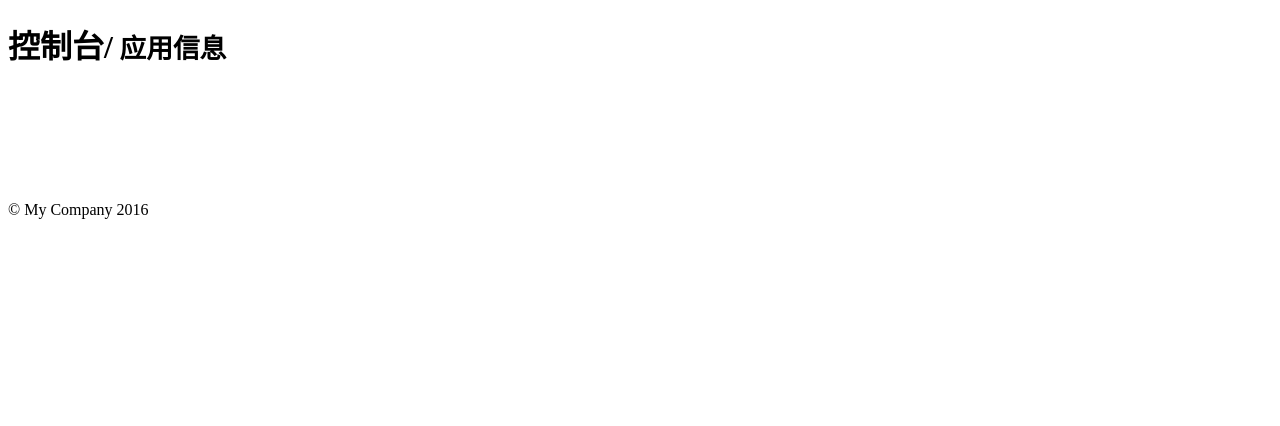
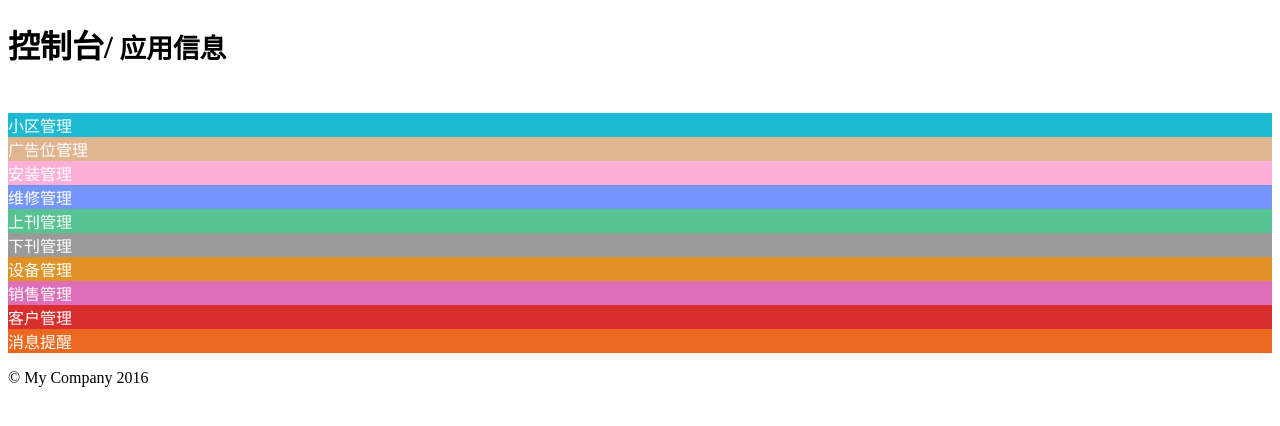
Before and after one commit to longfeet/hello, a Yii app: template modules/admin/views/index/index.php in a window 1280 px wide. Shown: the top 426 px of the page. Run offline with PHP 8.4 and a stand-in for Yii, Linux system fonts and the light colour scheme; the template is opened without the code that fills it, so the values that code supplies are empty; some libraries are stand-ins or nearby versions.

Commit message:
图形化首页

```diff
--- a/modules/admin/views/index/index.php
+++ b/modules/admin/views/index/index.php
@@ -17,40 +17,104 @@
                     <i class="fa fa-bar-chart-o fa-5x"></i>
                 </div>
                 <div class="panel-footer back-footer-green">
-                    <a href="/admin/community/manager" style="color: #FFFFFF;text-decoration:none;">小区管理</a>
+                    <a href="/admin/community/manager" style="color: #FFFFFF;text-decoration:none;">图形化界面测试</a>
                 </div>
             </div>
         </div>
+
+
         <div class="col-md-3 col-sm-12 col-xs-12">
-            <div class="panel panel-primary text-center no-boder bg-color-blue">
-                <div class="panel-body">
-                    <i class="fa fa-shopping-cart fa-5x"></i>
+            <div class="panel panel-primary text-center no-boder bg-color-brown">
+                <div class="picCommunity">
                 </div>
-                <div class="panel-footer back-footer-blue">
-                    <a href="/admin/model/manager" style="color: #FFFFFF;text-decoration:none;">设备管理</a>
-                </div>
-            </div>
-        </div>
-        <div class="col-md-3 col-sm-12 col-xs-12">
-            <div class="panel panel-primary text-center no-boder bg-color-red">
-                <div class="panel-body">
-                    <i class="fa fa fa-comments fa-5x"></i>
-                </div>
-                <div class="panel-footer back-footer-red">
-                    <a href="/admin/message/messagemanager" style="color: #FFFFFF;text-decoration:none;">消息提醒</a>
+                <div class="panel-footer back-footer-brown" style="background-color:#1DB8D1;">
+                    <a href="/admin/user/staffmanager" style="color: #FFFFFF;text-decoration:none;">小区管理</a>
                 </div>
             </div>
         </div>
         <div class="col-md-3 col-sm-12 col-xs-12">
             <div class="panel panel-primary text-center no-boder bg-color-brown">
-                <div class="panel-body">
-                    <i class="fa fa-users fa-5x"></i>
+                <div class="picAdv">
                 </div>
-                <div class="panel-footer back-footer-brown">
+                <div class="panel-footer back-footer-brown" style="background-color:#DFB48E;">
+                    <a href="/admin/user/staffmanager" style="color: #FFFFFF;text-decoration:none;">广告位管理</a>
+                </div>
+            </div>
+        </div>
+        <div class="col-md-3 col-sm-12 col-xs-12">
+            <div class="panel panel-primary text-center no-boder bg-color-brown">
+                <div class="picInstall">
+                </div>
+                <div class="panel-footer back-footer-brown" style="background-color:#FDAFD9;">
+                    <a href="/admin/user/staffmanager" style="color: #FFFFFF;text-decoration:none;">安装管理</a>
+                </div>
+            </div>
+        </div>
+        <div class="col-md-3 col-sm-12 col-xs-12">
+            <div class="panel panel-primary text-center no-boder bg-color-brown">
+                <div class="picRepair">
+                </div>
+                <div class="panel-footer back-footer-brown" style="background-color:#7595FE;">
+                    <a href="/admin/user/staffmanager" style="color: #FFFFFF;text-decoration:none;">维修管理</a>
+                </div>
+            </div>
+        </div>
+        <div class="col-md-3 col-sm-12 col-xs-12">
+            <div class="panel panel-primary text-center no-boder bg-color-brown">
+                <div class="picOn">
+                </div>
+                <div class="panel-footer back-footer-brown" style="background-color:#56C390;">
+                    <a href="/admin/user/staffmanager" style="color: #FFFFFF;text-decoration:none;">上刊管理</a>
+                </div>
+            </div>
+        </div>
+        <div class="col-md-3 col-sm-12 col-xs-12">
+            <div class="panel panel-primary text-center no-boder bg-color-brown">
+                <div class="picDown">
+                </div>
+                <div class="panel-footer back-footer-brown" style="background-color:#9A9A9A;">
+                    <a href="/admin/user/staffmanager" style="color: #FFFFFF;text-decoration:none;">下刊管理</a>
+                </div>
+            </div>
+        </div>
+        <div class="col-md-3 col-sm-12 col-xs-12">
+            <div class="panel panel-primary text-center no-boder bg-color-brown">
+                <div class="picModel">
+                </div>
+                <div class="panel-footer back-footer-brown" style="background-color:#E09226;">
+                    <a href="/admin/user/staffmanager" style="color: #FFFFFF;text-decoration:none;">设备管理</a>
+                </div>
+            </div>
+        </div>
+        <div class="col-md-3 col-sm-12 col-xs-12">
+            <div class="panel panel-primary text-center no-boder bg-color-brown">
+                <div class="picSale">
+                </div>
+                <div class="panel-footer back-footer-brown" style="background-color:#DF6DB7;">
+                    <a href="/admin/user/staffmanager" style="color: #FFFFFF;text-decoration:none;">销售管理</a>
+                </div>
+            </div>
+        </div>
+        <div class="col-md-3 col-sm-12 col-xs-12">
+            <div class="panel panel-primary text-center no-boder bg-color-brown">
+                <div class="picCustomer">
+                </div>
+                <div class="panel-footer back-footer-brown" style="background-color:#D82E2E;">
+                    <a href="/admin/user/staffmanager" style="color: #FFFFFF;text-decoration:none;">客户管理</a>
+                </div>
+            </div>
+        </div>
+        <div class="col-md-3 col-sm-12 col-xs-12">
+            <div class="panel panel-primary text-center no-boder bg-color-brown">
+                <div class="picMessage">
+                </div>
+                <div class="panel-footer back-footer-brown" style="background-color:#EC681F;">
                     <a href="/admin/user/staffmanager" style="color: #FFFFFF;text-decoration:none;">消息提醒</a>
                 </div>
             </div>
         </div>
+
+
     </div>
 </div>
 <!-- /. PAGE INNER  -->
--- a/modules/admin/views/layouts/admin.php
+++ b/modules/admin/views/layouts/admin.php
@@ -23,7 +23,7 @@
     <link href="/assets/adminTemplate/css/custom-styles.css" rel="stylesheet" />
     <!-- dateTables Styles-->
     <link href="/assets/adminTemplate/js/dataTables/dataTables.bootstrap.css" rel="stylesheet" />
-
+    <link href="/assets/adminTemplate/css/common.css" rel="stylesheet" />
     <!-- /. WRAPPER  -->
     <!-- JS Scripts-->
     <!-- jQuery Js -->
```
Also changed, not shown: modules/admin/controllers/LoginController.php (indentation only).
